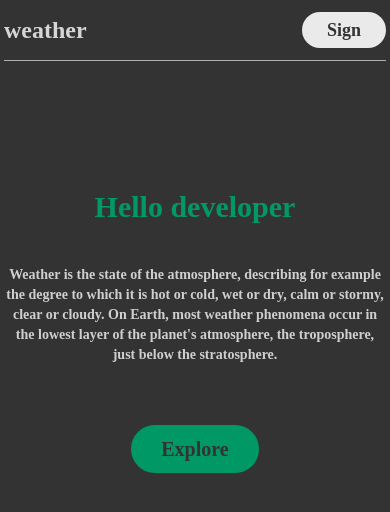
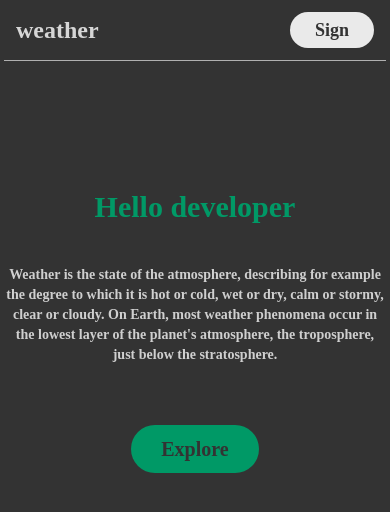
Before and after one commit to naushadalammtd871/Applauncher-project, a React (Vite) app: page / in a window 390 px wide. Shown: the top 512 px of the page. Built offline with nearby package versions, Linux system fonts and the light colour scheme; no server answers; the HTML template or start-up script is replaced by a standard one.

Commit message:
Update Navbar.jsx

```diff
--- a/src/component/Navbar.jsx
+++ b/src/component/Navbar.jsx
@@ -4,7 +4,7 @@ import { SignedIn, SignedOut, SignInButton, UserButton } from '@clerk/clerk-reac
 
 const Navbar = () => {
   return (
-    <div className='flex items-center justify-between py-3 border-b border-b-[#ffffff9c]'>
+    <div className='flex items-center px-3 sm:px-0 justify-between py-3 border-b border-b-[#ffffff9c]'>
         <div className="">
             <h1 className='text-2xl font-bold text-[#fffc]'>weather</h1>
         </div>
```
